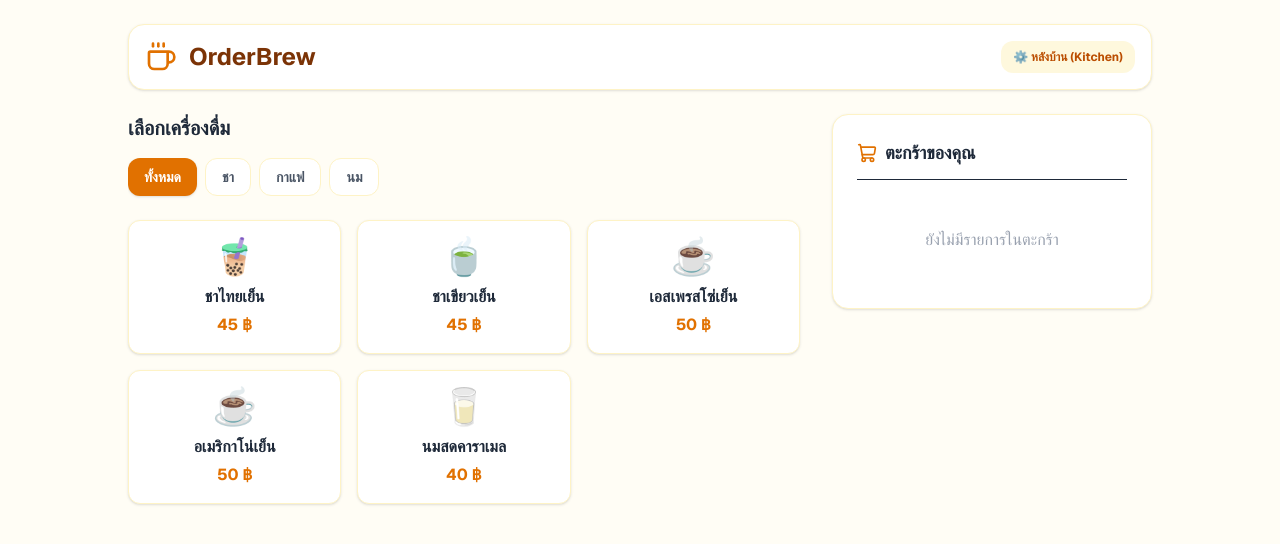
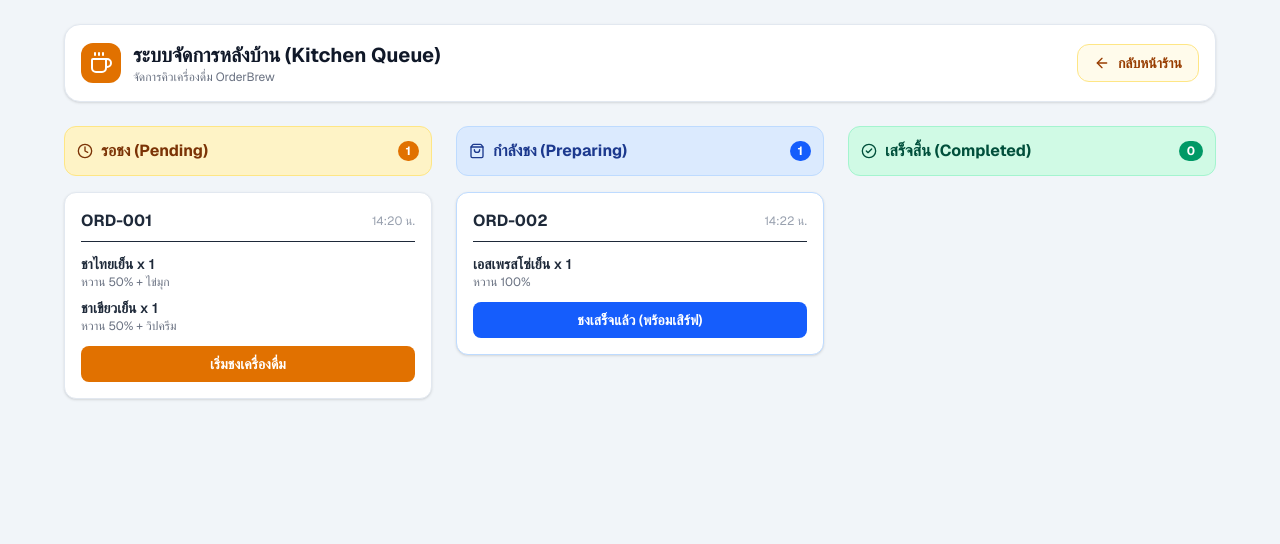
Before and after one commit to Meenmin-Atchara/OrderBrew, a Next.js app in the folder order-brew/: page /kitchen in a window 1280 px wide. Shown: the top 544 px of the page. Built offline with nearby package versions, Linux system fonts and the light colour scheme.

Commit message:
add kitchen queue page and update header link

```diff
--- a/order-brew/app/kitchen/page.tsx
+++ b/order-brew/app/kitchen/page.tsx
@@ -2,344 +2,188 @@
 
 import { useState } from 'react';
 import Link from 'next/link';
-import { useCartStore } from '@/store/useCartStore';
-import { ShoppingCart, Trash2, Coffee, CheckCircle2, Plus, Minus, MessageSquare } from 'lucide-react';
+import { Coffee, Clock, CheckCircle2, ShoppingBag, ArrowLeft } from 'lucide-react';
 
-interface Menu {
-  id: string;
+interface OrderItem {
   name: string;
-  price: number;
-  category: string;
-  image: string;
+  sweetness: string;
+  toppings: string[];
+  quantity: number;
 }
 
-const MENU_ITEMS: Menu[] = [
-  { id: '1', name: 'ชาไทยเย็น', price: 45, category: 'ชา', image: '🧋' },
-  { id: '2', name: 'ชาเขียวเย็น', price: 45, category: 'ชา', image: '🍵' },
-  { id: '3', name: 'เอสเพรสโซ่เย็น', price: 50, category: 'กาแฟ', image: '☕' },
-  { id: '4', name: 'อเมริกาโน่เย็น', price: 50, category: 'กาแฟ', image: '☕' },
-  { id: '5', name: 'นมสดคาราเมล', price: 40, category: 'นม', image: '🥛' },
-];
+interface Order {
+  id: string;
+  time: string;
+  items: OrderItem[];
+  total: number;
+  status: 'pending' | 'preparing' | 'completed';
+}
 
-const CATEGORIES = ['ทั้งหมด', 'ชา', 'กาแฟ', 'นม'];
-const SWEETNESS_LEVELS = ['100%', '75%', '50%', '25%', '0%'];
-const TOPPINGS = [
-  { name: 'ไข่มุก', price: 10 },
-  { name: 'พุดดิ้ง', price: 10 },
-  { name: 'วิปครีม', price: 15 },
+const INITIAL_ORDERS: Order[] = [
+  {
+    id: 'ORD-001',
+    time: '14:20',
+    total: 115,
+    status: 'pending',
+    items: [
+      { name: 'ชาไทยเย็น', sweetness: '50%', toppings: ['ไข่มุก'], quantity: 1 },
+      { name: 'ชาเขียวเย็น', sweetness: '50%', toppings: ['วิปครีม'], quantity: 1 },
+    ],
+  },
+  {
+    id: 'ORD-002',
+    time: '14:22',
+    total: 50,
+    status: 'preparing',
+    items: [
+      { name: 'เอสเพรสโซ่เย็น', sweetness: '100%', toppings: [], quantity: 1 },
+    ],
+  },
 ];
 
 export default function KitchenPage() {
-  const { items, addToCart, removeFromCart, clearCart, getTotalPrice } = useCartStore();
+  const [orders, setOrders] = useState<Order[]>(INITIAL_ORDERS);
 
-  const [selectedCategory, setSelectedCategory] = useState('ทั้งหมด');
-  const [selectedMenu, setSelectedMenu] = useState<Menu | null>(null);
-  const [sweetness, setSweetness] = useState('100%');
-  const [selectedToppings, setSelectedToppings] = useState<string[]>([]);
-  const [note, setNote] = useState('');
-  const [qrCode, setQrCode] = useState<string | null>(null);
-  const [loadingQr, setLoadingQr] = useState(false);
-
-  // กรองเมนูตามหมวดหมู่
-  const filteredMenu = selectedCategory === 'ทั้งหมด'
-    ? MENU_ITEMS
-    : MENU_ITEMS.filter((item) => item.category === selectedCategory);
-
-  const handleOpenModal = (menu: Menu) => {
-    setSelectedMenu(menu);
-    setSweetness('100%');
-    setSelectedToppings([]);
-    setNote('');
-  };
-
-  const handleAddToCart = () => {
-    if (!selectedMenu) return;
-
-    const toppingPrice = selectedToppings.reduce((sum, tName) => {
-      const found = TOPPINGS.find((t) => t.name === tName);
-      return sum + (found ? found.price : 0);
-    }, 0);
-
-    const fullNote = note.trim() ? note.trim() : undefined;
-
-    addToCart({
-      name: selectedMenu.name + (fullNote ? ` (${fullNote})` : ''),
-      price: selectedMenu.price + toppingPrice,
-      sweetness,
-      toppings: selectedToppings,
-      quantity: 1,
-    });
-
-    setSelectedMenu(null);
-  };
-
-  const handleUpdateQuantity = (item: any, change: number) => {
-    if (item.quantity + change <= 0) {
-      removeFromCart(item.id);
-    } else {
-      addToCart({
-        name: item.name,
-        price: item.price,
-        sweetness: item.sweetness,
-        toppings: item.toppings,
-        quantity: change,
-      });
-    }
-  };
-
-  const handleGenerateQR = async () => {
-    const total = getTotalPrice();
-    if (total <= 0) return;
-
-    setLoadingQr(true);
-    try {
-      const res = await fetch('/api/generate-qr', {
-        method: 'POST',
-        headers: { 'Content-Type': 'application/json' },
-        body: JSON.stringify({ amount: total }),
-      });
-      const data = await res.json();
-      if (data.qrImage) {
-        setQrCode(data.qrImage);
-      }
-    } catch (err) {
-      alert('เกิดข้อผิดพลาดในการสร้าง QR Code');
-    } finally {
-      setLoadingQr(false);
-    }
+  const updateStatus = (orderId: string, nextStatus: Order['status']) => {
+    setOrders((prev) =>
+      prev.map((ord) => (ord.id === orderId ? { ...ord, status: nextStatus } : ord))
+    );
   };
 
   return (
-    <div className="min-h-screen bg-amber-50/50 p-6 font-sans text-gray-800">
-      <header className="max-w-5xl mx-auto flex justify-between items-center mb-6 bg-white p-4 rounded-2xl shadow-sm border border-amber-100">
+    <div className="min-h-screen bg-slate-100 p-6 font-sans text-gray-800">
+      <header className="max-w-6xl mx-auto flex justify-between items-center mb-6 bg-white p-4 rounded-2xl shadow-sm border border-slate-200">
         <div className="flex items-center gap-3">
-          <Coffee className="w-8 h-8 text-amber-600" />
-          <h1 className="text-2xl font-bold text-amber-900">OrderBrew</h1>
+          <div className="bg-amber-600 p-2 rounded-xl text-white">
+            <Coffee className="w-6 h-6" />
           </div>
+          <div>
+            <h1 className="text-xl font-bold text-gray-900">ระบบจัดการหลังบ้าน (Kitchen Queue)</h1>
+            <p className="text-xs text-gray-500">จัดการคิวเครื่องดื่ม OrderBrew</p>
+          </div>
+        </div>
+
         <Link
-          href="/kitchen"
-          className="text-xs font-bold text-amber-700 bg-amber-100/60 hover:bg-amber-100 px-3 py-2 rounded-xl transition"
+          href="/"
+          className="flex items-center gap-2 text-sm font-semibold text-amber-800 bg-amber-50 hover:bg-amber-100 px-4 py-2 rounded-xl transition border border-amber-200"
         >
-          ⚙️ หลังบ้าน (Kitchen)
+          <ArrowLeft className="w-4 h-4" />
+          กลับหน้าร้าน
         </Link>
       </header>
 
-      <main className="max-w-5xl mx-auto grid grid-cols-1 md:grid-cols-3 gap-8">
-        {/* รายการเมนู & Tab กรอง */}
-        <div className="md:col-span-2 space-y-4">
-          <div className="flex justify-between items-center">
-            <h2 className="text-xl font-bold">เลือกเครื่องดื่ม</h2>
+      <main className="max-w-6xl mx-auto grid grid-cols-1 md:grid-cols-3 gap-6">
+        <div className="space-y-4">
+          <div className="flex items-center justify-between bg-amber-100 p-3 rounded-xl border border-amber-200">
+            <span className="font-bold text-amber-900 flex items-center gap-2">
+              <Clock className="w-4 h-4" /> รอชง (Pending)
+            </span>
+            <span className="bg-amber-600 text-white text-xs px-2 py-0.5 rounded-full font-bold">
+              {orders.filter((o) => o.status === 'pending').length}
+            </span>
           </div>
 
-          {/* Category Tabs */}
-          <div className="flex gap-2 overflow-x-auto pb-2">
-            {CATEGORIES.map((cat) => (
-              <button
-                key={cat}
-                onClick={() => setSelectedCategory(cat)}
-                className={`px-4 py-2 rounded-xl text-sm font-semibold transition ${
-                  selectedCategory === cat
-                    ? 'bg-amber-600 text-white shadow-sm'
-                    : 'bg-white text-gray-600 hover:bg-amber-100/50 border border-amber-100'
-                }`}
-              >
-                {cat}
-              </button>
-            ))}
+          {orders
+            .filter((o) => o.status === 'pending')
+            .map((order) => (
+              <div key={order.id} className="bg-white p-4 rounded-xl shadow-sm border border-slate-200 space-y-3">
+                <div className="flex justify-between items-center border-b pb-2">
+                  <span className="font-bold text-gray-800">{order.id}</span>
+                  <span className="text-xs text-gray-400">{order.time} น.</span>
                 </div>
 
-          {/* Menu Cards Grid */}
-          <div className="grid grid-cols-2 sm:grid-cols-3 gap-4">
-            {filteredMenu.map((item) => (
-              <div
-                key={item.id}
-                onClick={() => handleOpenModal(item)}
-                className="bg-white p-4 rounded-xl shadow-sm border border-amber-100 hover:shadow-md hover:border-amber-300 transition cursor-pointer flex flex-col items-center text-center"
-              >
-                <div className="text-4xl mb-2">{item.image}</div>
-                <div className="font-semibold">{item.name}</div>
-                <div className="text-amber-600 font-bold mt-1">{item.price} ฿</div>
+                <div className="space-y-2">
+                  {order.items.map((item, idx) => (
+                    <div key={idx} className="text-sm">
+                      <div className="font-semibold text-gray-800">
+                        {item.name} x {item.quantity}
                       </div>
-            ))}
-          </div>
-        </div>
-
-        {/* ตะกร้าสินค้า */}
-        <div className="bg-white p-6 rounded-2xl shadow-sm border border-amber-100 h-fit">
-          <div className="flex items-center gap-2 mb-4 border-b pb-3">
-            <ShoppingCart className="w-5 h-5 text-amber-600" />
-            <h2 className="text-lg font-bold">ตะกร้าของคุณ</h2>
-          </div>
-
-          {items.length === 0 ? (
-            <p className="text-gray-400 text-center py-8">ยังไม่มีรายการในตะกร้า</p>
-          ) : (
-            <div className="space-y-4">
-              {items.map((item) => (
-                <div key={item.id} className="border-b pb-3 text-sm space-y-2">
-                  <div className="flex justify-between items-start">
-                    <div>
-                      <div className="font-bold text-gray-800">{item.name}</div>
                       <div className="text-xs text-gray-500">
                         หวาน {item.sweetness}
                         {item.toppings.length > 0 && ` + ${item.toppings.join(', ')}`}
                       </div>
                     </div>
+                  ))}
+                </div>
+
                 <button
-                      onClick={() => removeFromCart(item.id)}
-                      className="text-red-400 hover:text-red-600 p-1"
+                  onClick={() => updateStatus(order.id, 'preparing')}
+                  className="w-full py-2 bg-amber-600 hover:bg-amber-700 text-white font-semibold rounded-lg text-sm transition"
                 >
-                      <Trash2 className="w-4 h-4" />
+                  เริ่มชงเครื่องดื่ม
                 </button>
               </div>
+            ))}
+        </div>
 
-                  <div className="flex justify-between items-center pt-1">
-                    <span className="text-amber-600 font-bold">{item.price * item.quantity} ฿</span>
+        <div className="space-y-4">
+          <div className="flex items-center justify-between bg-blue-100 p-3 rounded-xl border border-blue-200">
+            <span className="font-bold text-blue-900 flex items-center gap-2">
+              <ShoppingBag className="w-4 h-4" /> กำลังชง (Preparing)
+            </span>
+            <span className="bg-blue-600 text-white text-xs px-2 py-0.5 rounded-full font-bold">
+              {orders.filter((o) => o.status === 'preparing').length}
+            </span>
+          </div>
 
-                    {/* ปุ่มเพิ่ม/ลด จำนวน */}
-                    <div className="flex items-center gap-2 bg-amber-50 rounded-lg p-1 border border-amber-100">
-                      <button
-                        onClick={() => handleUpdateQuantity(item, -1)}
-                        className="w-6 h-6 bg-white rounded-md flex items-center justify-center shadow-sm text-amber-800 hover:bg-amber-100"
-                      >
-                        <Minus className="w-3 h-3" />
-                      </button>
-                      <span className="font-bold text-xs w-4 text-center">{item.quantity}</span>
-                      <button
-                        onClick={() => handleUpdateQuantity(item, 1)}
-                        className="w-6 h-6 bg-white rounded-md flex items-center justify-center shadow-sm text-amber-800 hover:bg-amber-100"
-                      >
-                        <Plus className="w-3 h-3" />
-                      </button>
+          {orders
+            .filter((o) => o.status === 'preparing')
+            .map((order) => (
+              <div key={order.id} className="bg-white p-4 rounded-xl shadow-sm border border-blue-200 space-y-3">
+                <div className="flex justify-between items-center border-b pb-2">
+                  <span className="font-bold text-gray-800">{order.id}</span>
+                  <span className="text-xs text-gray-400">{order.time} น.</span>
                 </div>
+
+                <div className="space-y-2">
+                  {order.items.map((item, idx) => (
+                    <div key={idx} className="text-sm">
+                      <div className="font-semibold text-gray-800">
+                        {item.name} x {item.quantity}
+                      </div>
+                      <div className="text-xs text-gray-500">
+                        หวาน {item.sweetness}
+                        {item.toppings.length > 0 && ` + ${item.toppings.join(', ')}`}
                       </div>
                     </div>
                   ))}
-
-              <div className="pt-2 border-t font-bold text-lg flex justify-between">
-                <span>ราคารวมทั้งหมด:</span>
-                <span className="text-amber-600">{getTotalPrice()} ฿</span>
                 </div>
 
                 <button
-                onClick={handleGenerateQR}
-                disabled={loadingQr}
-                className="w-full bg-amber-600 hover:bg-amber-700 text-white font-bold py-3 rounded-xl transition disabled:bg-gray-300"
+                  onClick={() => updateStatus(order.id, 'completed')}
+                  className="w-full py-2 bg-blue-600 hover:bg-blue-700 text-white font-semibold rounded-lg text-sm transition"
                 >
-                {loadingQr ? 'กำลังสร้าง QR Code...' : 'ชำระเงิน (PromptPay)'}
+                  ชงเสร็จแล้ว (พร้อมเสิร์ฟ)
                 </button>
               </div>
-          )}
+            ))}
+        </div>
+
+        <div className="space-y-4">
+          <div className="flex items-center justify-between bg-emerald-100 p-3 rounded-xl border border-emerald-200">
+            <span className="font-bold text-emerald-900 flex items-center gap-2">
+              <CheckCircle2 className="w-4 h-4" /> เสร็จสิ้น (Completed)
+            </span>
+            <span className="bg-emerald-600 text-white text-xs px-2 py-0.5 rounded-full font-bold">
+              {orders.filter((o) => o.status === 'completed').length}
+            </span>
+          </div>
+
+          {orders
+            .filter((o) => o.status === 'completed')
+            .map((order) => (
+              <div key={order.id} className="bg-white/70 p-4 rounded-xl border border-emerald-200 space-y-2 opacity-75">
+                <div className="flex justify-between items-center border-b pb-2">
+                  <span className="font-bold text-gray-700">{order.id}</span>
+                  <span className="text-xs text-emerald-600 font-semibold">เสิร์ฟแล้ว</span>
+                </div>
+                <div className="text-xs text-gray-500">
+                  {order.items.map((i) => `${i.name} x${i.quantity}`).join(', ')}
+                </div>
+              </div>
+            ))}
         </div>
       </main>
-
-      {/* Modal เลือกระดับความหวาน + ท็อปปิ้ง + หมายเหตุ */}
-      {selectedMenu && (
-        <div className="fixed inset-0 bg-black/40 flex items-center justify-center p-4 z-50">
-          <div className="bg-white rounded-2xl p-6 max-w-sm w-full space-y-4 shadow-xl">
-            <h3 className="font-bold text-lg border-b pb-2">{selectedMenu.name}</h3>
-
-            <div>
-              <label className="text-sm font-semibold block mb-2">ระดับความหวาน</label>
-              <div className="grid grid-cols-5 gap-1">
-                {SWEETNESS_LEVELS.map((level) => (
-                  <button
-                    key={level}
-                    onClick={() => setSweetness(level)}
-                    className={`py-1 text-xs rounded-lg border transition ${
-                      sweetness === level
-                        ? 'bg-amber-600 text-white border-amber-600'
-                        : 'border-gray-200 hover:bg-amber-50'
-                    }`}
-                  >
-                    {level}
-                  </button>
-                ))}
-              </div>
-            </div>
-
-            <div>
-              <label className="text-sm font-semibold block mb-2">ท็อปปิ้ง</label>
-              <div className="space-y-2">
-                {TOPPINGS.map((topping) => (
-                  <label key={topping.name} className="flex items-center justify-between text-sm cursor-pointer">
-                    <div className="flex items-center gap-2">
-                      <input
-                        type="checkbox"
-                        checked={selectedToppings.includes(topping.name)}
-                        onChange={(e) => {
-                          if (e.target.checked) {
-                            setSelectedToppings([...selectedToppings, topping.name]);
-                          } else {
-                            setSelectedToppings(selectedToppings.filter((t) => t !== topping.name));
-                          }
-                        }}
-                        className="rounded text-amber-600 focus:ring-amber-500"
-                      />
-                      <span>{topping.name}</span>
-                    </div>
-                    <span className="text-gray-500">+{topping.price} ฿</span>
-                  </label>
-                ))}
-              </div>
-            </div>
-
-            <div>
-              <label className="text-sm font-semibold block mb-1">รายละเอียดเพิ่มเติม</label>
-              <div className="relative">
-                <input
-                  type="text"
-                  placeholder="เช่น แยกน้ำแข็ง, ขอแก้วใหญ่..."
-                  value={note}
-                  onChange={(e) => setNote(e.target.value)}
-                  className="w-full text-sm border rounded-xl p-2.5 pl-8 focus:outline-none focus:ring-1 focus:ring-amber-500"
-                />
-                <MessageSquare className="w-4 h-4 text-gray-400 absolute left-2.5 top-3" />
-              </div>
-            </div>
-
-            <div className="flex gap-2 pt-2">
-              <button
-                onClick={() => setSelectedMenu(null)}
-                className="flex-1 py-2 border border-gray-300 rounded-xl text-gray-600 hover:bg-gray-50 font-semibold text-sm"
-              >
-                ยกเลิก
-              </button>
-              <button
-                onClick={handleAddToCart}
-                className="flex-1 py-2 bg-amber-600 hover:bg-amber-700 text-white rounded-xl font-semibold text-sm"
-              >
-                ใส่ตะกร้า
-              </button>
-            </div>
-          </div>
-        </div>
-      )}
-
-      {/* Modal QR Code */}
-      {qrCode && (
-        <div className="fixed inset-0 bg-black/40 flex items-center justify-center p-4 z-50">
-          <div className="bg-white rounded-2xl p-6 max-w-sm w-full text-center space-y-4 shadow-xl">
-            <h3 className="font-bold text-lg">สแกนเพื่อชำระเงิน</h3>
-            <div className="bg-white p-2 inline-block border rounded-xl shadow-inner">
-              <img src={qrCode} alt="PromptPay QR Code" className="w-48 h-48 mx-auto" />
-            </div>
-            <div className="text-2xl font-bold text-amber-600">{getTotalPrice()} ฿</div>
-            <p className="text-xs text-gray-400">รองรับแอปพลิเคชันธนาคารทุกประเภท</p>
-            <button
-              onClick={() => {
-                setQrCode(null);
-                clearCart();
-                alert('ชำระเงินสำเร็จ! ขอบคุณครับ');
-              }}
-              className="w-full py-3 bg-emerald-600 hover:bg-emerald-700 text-white font-bold rounded-xl flex items-center justify-center gap-2"
-            >
-              <CheckCircle2 className="w-5 h-5" />
-              เสร็จสิ้นการสั่งซื้อ
-            </button>
-          </div>
-        </div>
-      )}
     </div>
   );
 }
```
Also changed, not shown: order-brew/app/page.tsx (+7 -8 lines). Lines whose indentation alone changed are shown as unchanged.
